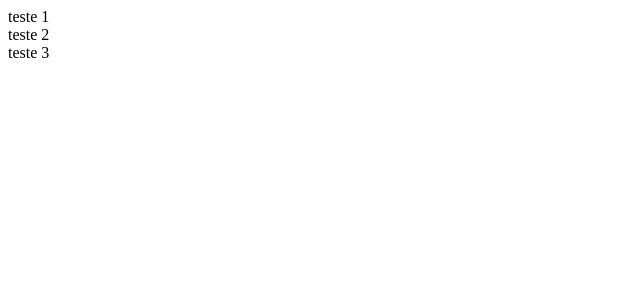
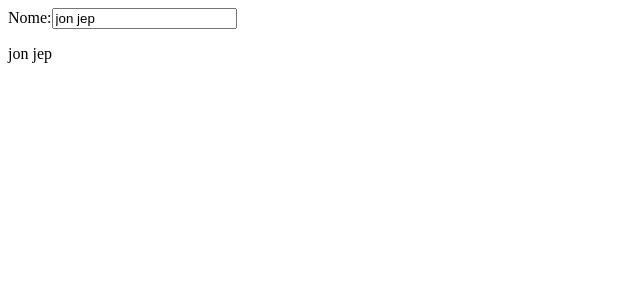
Before and after one commit to Wallacebarros/VUEJS, a Vue app in the folder myapp/: page / in a window 1280 px wide. Shown: the top 300 px of the page, without its empty margins (0-640 px from the left). Built offline with nearby package versions, Linux system fonts and the light colour scheme.

Commit message:
apredendo sobre Ligação de dados bidirecional

```diff
--- a/myapp/src/App.vue
+++ b/myapp/src/App.vue
@@ -1,6 +1,8 @@
 <template>
-  <div v-for="obj in data" v-bind:key="obj.id">
-    teste {{obj.id}}
+  <div>
+    <label for="userName">Nome:</label>
+    <input type="text" v-model="name">
+    <p>{{name}}</p>
   </div>
 </template>
 
@@ -8,22 +10,9 @@
 
 export default {
   name: 'App',
-  components: {
-
-  },
   data() {
-    return{
-      data: [
-        {
-          "id":1
-        },
-        {
-          "id":2
-        },
-        {
-          "id":3
-        }
-      ]
+    return {
+      name:"jon jep"
     }
   }
 }
```
